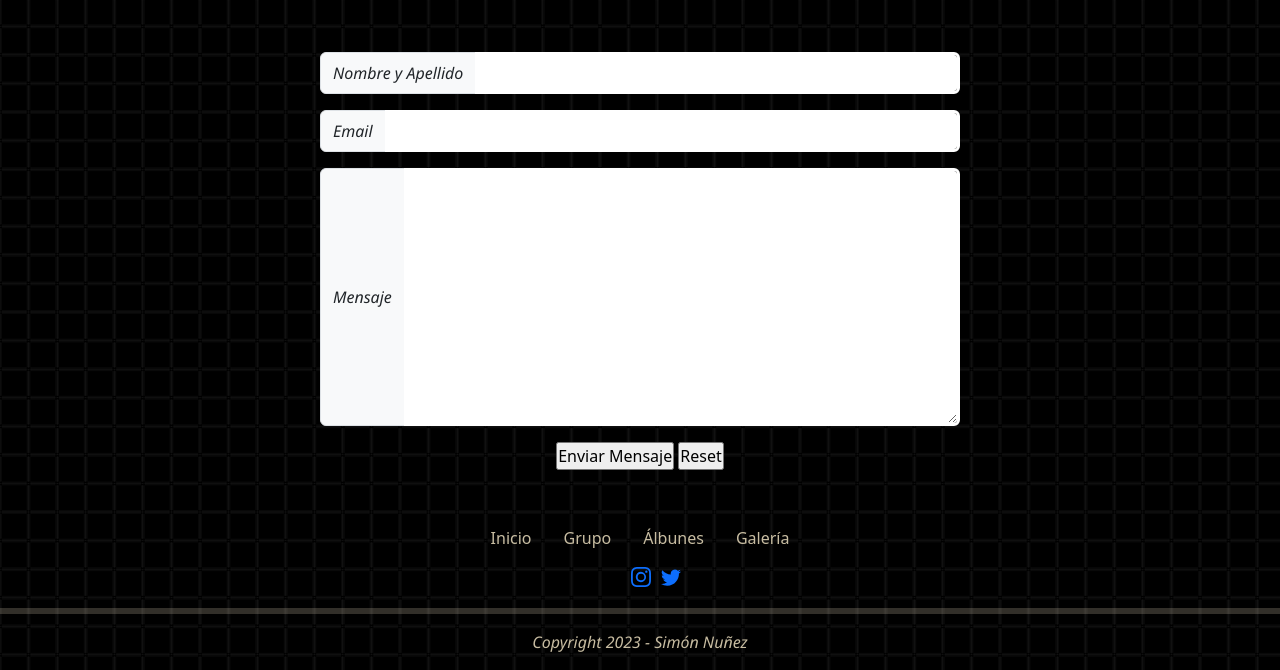
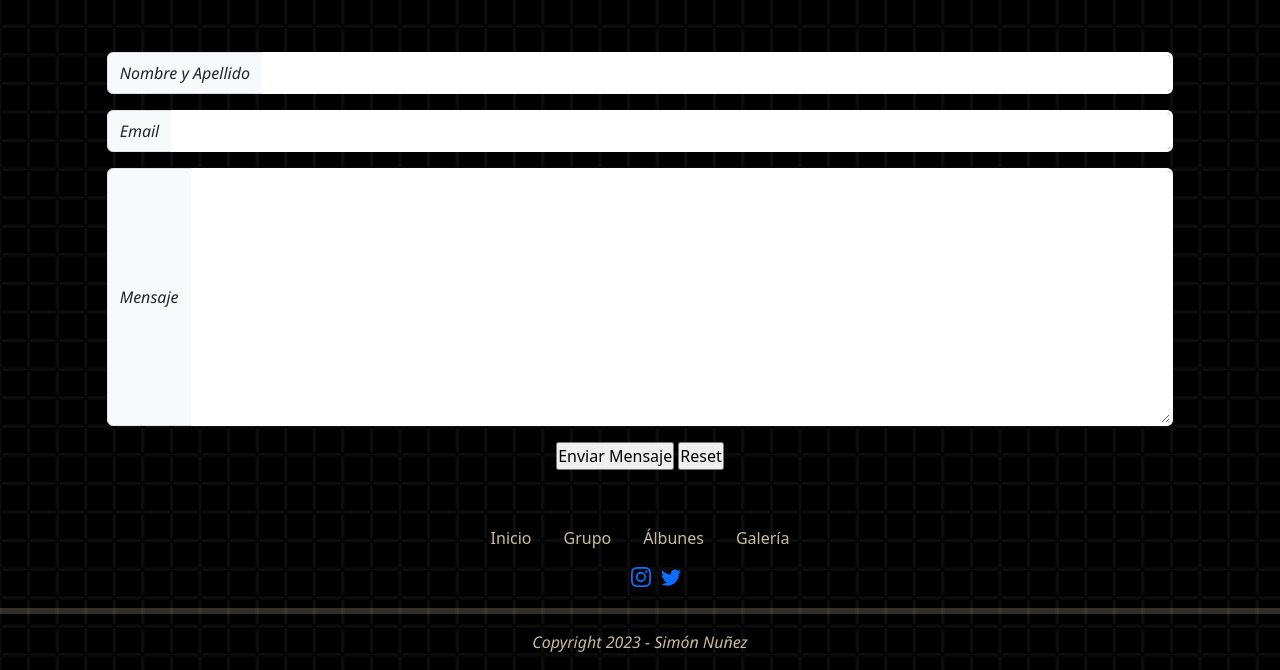
Before and after one commit to Magyver1/Proyecto-Mana, a plain HTML site: page pages/contacto.html in a window 1280 px wide. Shown: the part 888-1558 px from the top of the page. Drawn offline with nearby package versions, Linux system fonts and the light colour scheme.

Commit message:
Tamano de Formulario Contacto

```diff
--- a/pages/contacto.html
+++ b/pages/contacto.html
@@ -63,7 +63,7 @@
 
         <!-- Formulario -->
 
-        <form class="mx-auto col-6">
+        <form class="mx-auto col-10">
             <div class="input-group mb-3">
                 <span class="input-group-text">Nombre y Apellido</span>
                 <input type="text" aria-label="Nombre" class="form-control">
```
